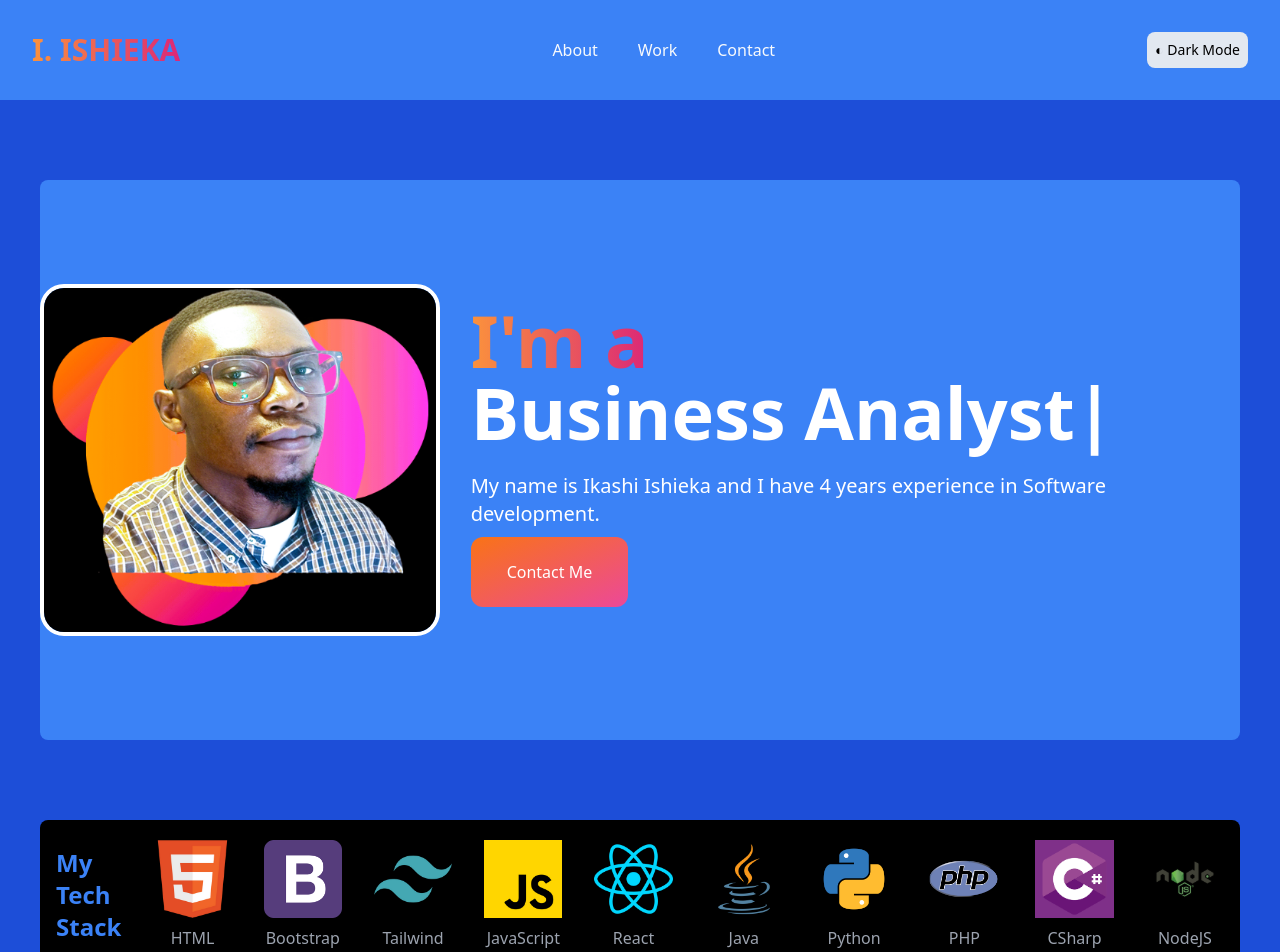
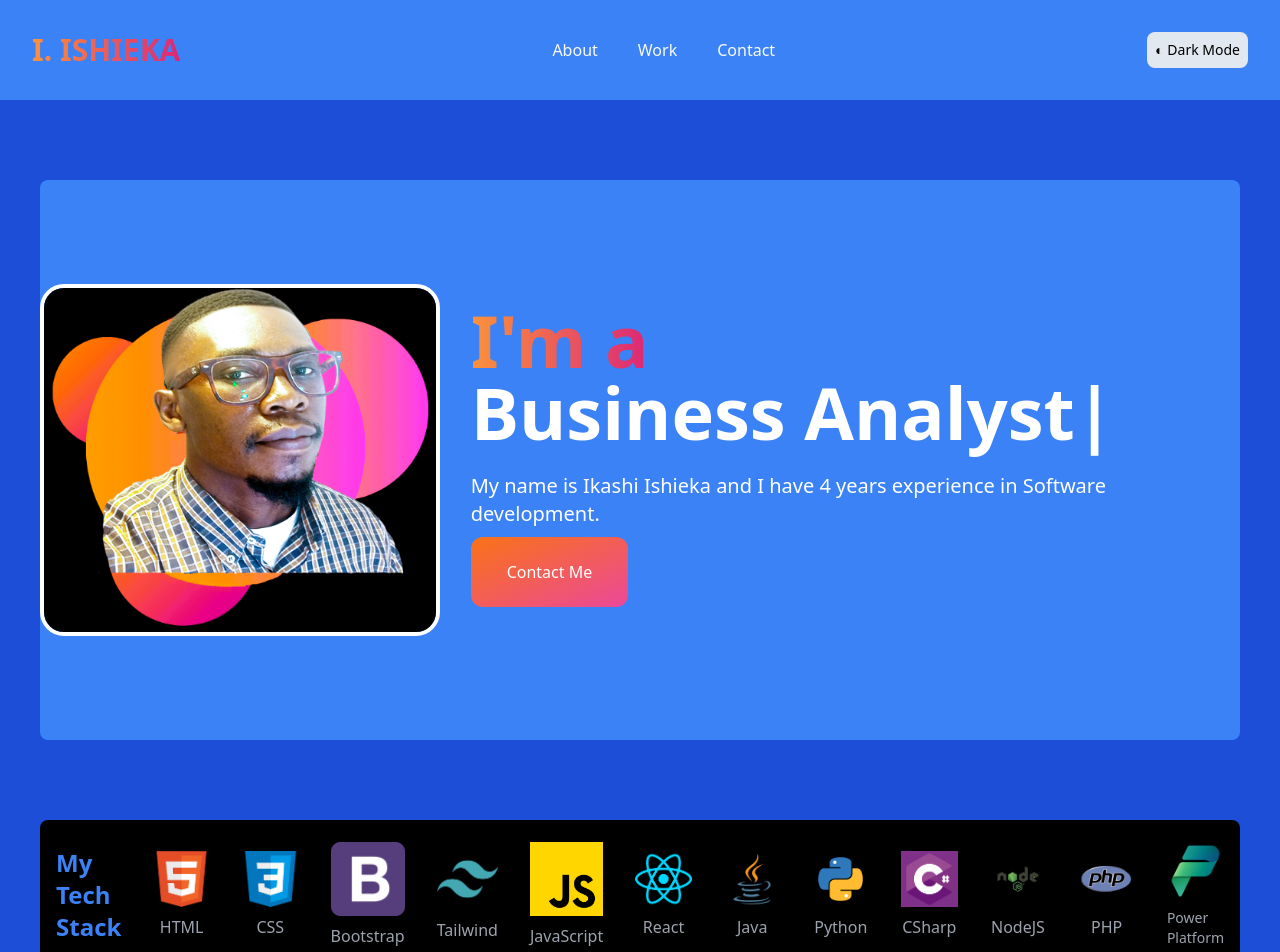
Before and after one commit to sam-guru/portfolio, a React (Create React App) app: page / in a window 1280 px wide. Shown: the top 952 px of the page. Built offline with nearby package versions, Linux system fonts and the light colour scheme.

Commit message:
more skills added

```diff
--- a/src/components/Contact.jsx
+++ b/src/components/Contact.jsx
@@ -44,12 +44,12 @@ const Contact = () => {
   };
 
   return (
-    <div data-aos="flip-up" data-aos-delay="300" className='scroll-mt-[20 0px] max-w-[1200px] mx-auto mt-20 bg-blue-300 dark:bg-black sm:py-20 p-5 rounded-lg' id='contact'>
-      <div className='text-center'>
+    <div className='scroll-mt-[120px] max-w-[1200px] mx-auto mt-20 bg-blue-300 dark:bg-black sm:py-20 p-5 rounded-lg' id='contact' >
+      <div data-aos="flip-up" data-aos-delay="300"  className='text-center' >
         <h2 className='text-4xl font-bold leading-tight primary-color'>Contact Me</h2>
       </div>
 
-      <div className='max-w-[800px] mx-auto'>
+      <div data-aos="flip-up" data-aos-delay="300" className='max-w-[800px] mx-auto'>
         <div className='mt-6 bg-blue-400 dark:bg-[#161616] rounded-xl'>
           <div className='p-10'>
             <form
--- a/src/components/Skills.jsx
+++ b/src/components/Skills.jsx
@@ -3,6 +3,8 @@ import AOS from 'aos';
 import 'aos/dist/aos.css';
 import html from '../assets/html.png'
 import bootstrap from '../assets/bootstrap.png'
+import cascading from '../assets/css.png'
+import PowerPlatform from '../assets/Microsoft-Power-Platform-Icon-2020.png'
 import tailwind from '../assets/tailwind.png'
 import javascript from '../assets/javascript.png'
 import react from '../assets/react.png'
@@ -31,6 +33,11 @@ const Skills = () => {
         <div className='flex flex-col items-center m-4 sm:my-0 w-[40px] md:w-[100px]'>
             <img src={html} alt="html-logo" />
             <p className='mt-2'>HTML</p>
+        </div>
+
+        <div className='flex flex-col items-center m-4 sm:my-0 w-[40px] md:w-[100px]'>
+            <img src={cascading} alt="bootstrap-logo" width={100} height={100}/>
+            <p className='mt-2'>CSS</p>
         </div>
 
         <div className='flex flex-col items-center m-4 sm:my-0 w-[40px] md:w-[100px]'>
@@ -64,11 +71,6 @@ const Skills = () => {
         </div>
 
         <div className='flex flex-col items-center m-4 sm:my-0 w-[40px] md:w-[100px]'>
-            <img src={php} alt="php-logo" width={100} height={100}/>
-            <p className='mt-2'>PHP</p>
-        </div>
-
-        <div className='flex flex-col items-center m-4 sm:my-0 w-[40px] md:w-[100px]'>
             <img src={Csharp} alt="C#-logo" width={100} height={100}/>
             <p className='mt-2'>CSharp</p>
         </div>
@@ -77,6 +79,17 @@ const Skills = () => {
             <p className='mt-2'>NodeJS</p>
         </div>
 
+        <div className='flex flex-col items-center m-4 sm:my-0 w-[40px] md:w-[100px]'>
+            <img src={php} alt="php-logo" width={100} height={100}/>
+            <p className='mt-2'>PHP</p>
+        </div>
+
+         <div className='flex flex-col items-center m-4 sm:my-0 w-[40px] md:w-[100px]'>
+            <img src={PowerPlatform} alt="bootstrap-logo" width={100} height={100}/>
+            <p className='mt-2 text-sm'>Power Platform</p>
+        </div>
+
+
     </div>
   )
 }
```
Also changed, not shown: src/assets/Microsoft-Power-Platform-Icon-2020.png (added), src/assets/cascading.png (added).
